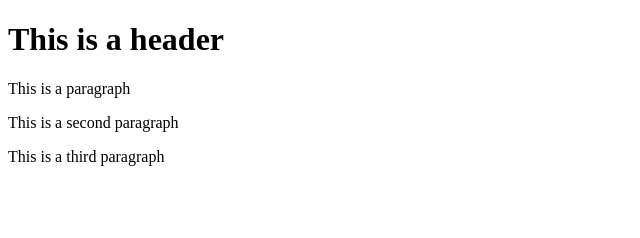
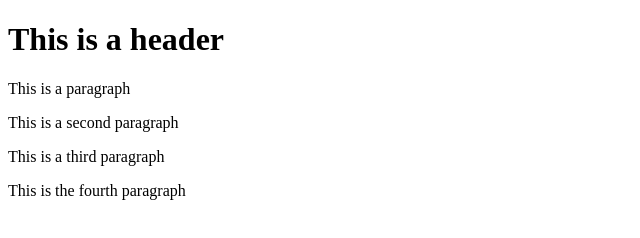
Before and after one commit to GFener/git-test, a website: page index.html in a window 1280 px wide. Shown: the whole page, without its empty margins (0-640 px from the left). Drawn offline with Linux system fonts and the light colour scheme.

Commit message:
fourth commit

```diff
--- a/index.html
+++ b/index.html
@@ -12,5 +12,6 @@
 <p>This is a paragraph</p>
 <p>This is a second paragraph</p>
 <p>This is a third paragraph</p>
+<p>This is the fourth paragraph</p>
 </body>
 </html>
```
Also changed, not shown: package.json (added, +24 -0 lines), 2 other files.
